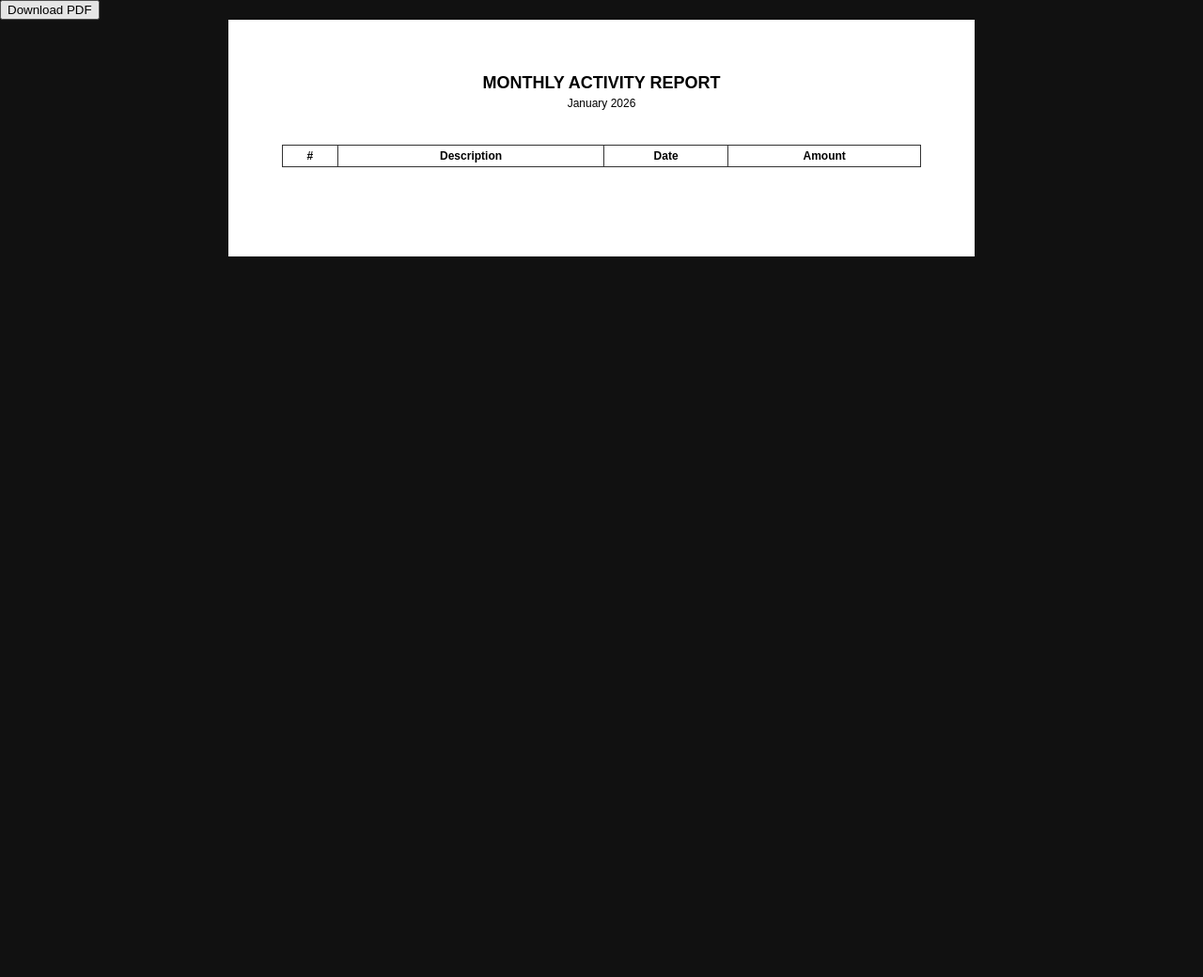
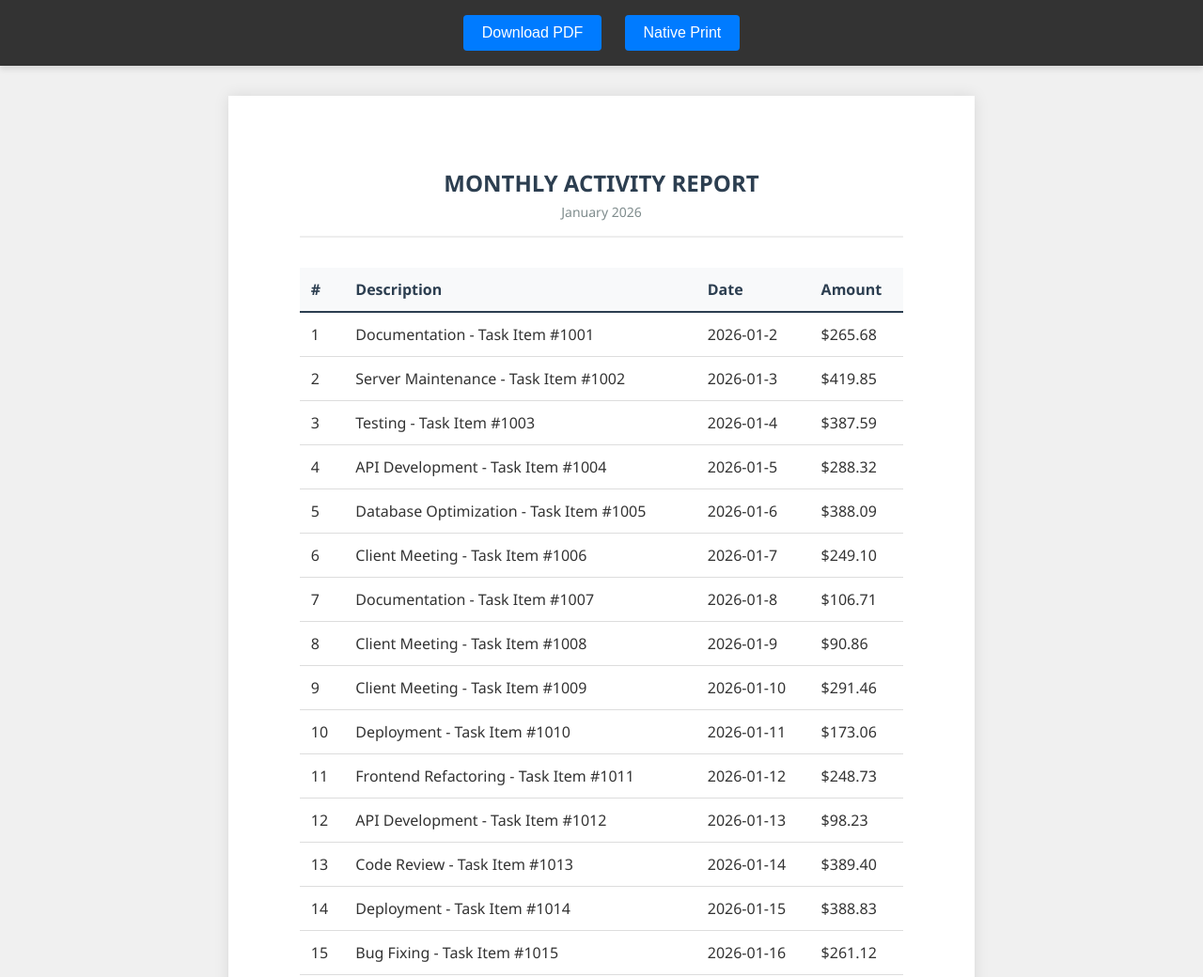
Before and after one commit to yvartpro/print-html, a plain HTML site: page index.html in a window 1280 px wide. Shown: the top 1040 px of the page at 94% size. Before the commit the page ends 800 px from the top, so only its background shows below. Drawn offline with Linux system fonts and the light colour scheme.

Commit message:
print works with an issue paddings

```diff
--- a/index.html
+++ b/index.html
@@ -1,47 +1,76 @@
 <!DOCTYPE html>
 <html lang="en">
+
 <head>
   <meta charset="UTF-8" />
   <title>PDF Template</title>
   <link rel="stylesheet" href="style.css" />
 </head>
+
 <body>
 
-<button onclick="generatePDF()">Download PDF</button>
+  <div class="controls">
+    <button id="btn-download" onclick="generatePDF()">Download PDF</button>
+    <button onclick="window.print()">Native Print</button>
+  </div>
 
-<div id="pdf-root" class="pdf">
+  <div id="pdf-root" class="pdf-container">
 
-  <!-- This wrapper FIXES padding on every page -->
-  <div class="page-padding">
-
-    <!-- HEADER (optional) -->
-    <div class="header">
+    <!-- HEADER -->
+    <header class="report-header">
       <h1>MONTHLY ACTIVITY REPORT</h1>
       <p>January 2026</p>
-    </div>
+    </header>
 
-    <!-- ✅ REUSABLE CONTENT BLOCK -->
-    <div class="content">
-      <table>
+    <!-- CONTENT -->
+    <main class="report-content">
+      <table class="data-table">
         <thead>
           <tr>
-            <th>#</th><th>Description</th><th>Date</th><th>Amount</th>
+            <th>#</th>
+            <th>Description</th>
+            <th>Date</th>
+            <th>Amount</th>
           </tr>
         </thead>
-        <tbody id="table-body"></tbody>
+        <tbody id="table-body">
+          <!-- Rows will be injected by JS -->
+        </tbody>
       </table>
-    </div>
+    </main>
 
-    <!-- FOOTER SPACE (numbers injected later) -->
-    <div class="footer">
-      <span class="page-number"></span>
-    </div>
+    <!-- FOOTER -->
+    <footer class="report-footer">
+      <p>Generated by Print Tool - <span id="date-now"></span></p>
+    </footer>
 
   </div>
-</div>
 
-<script src="https://cdnjs.cloudflare.com/ajax/libs/html2pdf.js/0.10.1/html2pdf.bundle.min.js"></script>
-<script src="script.js"></script>
+  <script src="https://cdnjs.cloudflare.com/ajax/libs/html2pdf.js/0.10.1/html2pdf.bundle.min.js"></script>
+  <script src="script.js"></script>
+  <script>
+    // Quick Mock Data Generator
+    const tbody = document.getElementById('table-body');
+    const dateSpan = document.getElementById('date-now');
+    dateSpan.textContent = new Date().toLocaleDateString();
+
+    const descriptions = [
+      "Server Maintenance", "API Development", "Database Optimization", "Frontend Refactoring",
+      "Client Meeting", "Code Review", "Bug Fixing", "Deployment", "Testing", "Documentation"
+    ];
+
+    for (let i = 1; i <= 60; i++) {
+      const tr = document.createElement('tr');
+      tr.innerHTML = `
+      <td>${i}</td>
+      <td>${descriptions[Math.floor(Math.random() * descriptions.length)]} - Task Item #${1000 + i}</td>
+      <td>2026-01-${(i % 30) + 1}</td>
+      <td>$${(Math.random() * 500).toFixed(2)}</td>
+    `;
+      tbody.appendChild(tr);
+    }
+  </script>
 
 </body>
+
 </html>
--- a/script.js
+++ b/script.js
@@ -1,42 +1,65 @@
 function generatePDF() {
   const element = document.getElementById("pdf-root");
+  const button = document.getElementById("btn-download");
+  const originalText = button ? button.innerText : "Download PDF";
+
+  // UI Feedback
+  if (button) {
+    button.disabled = true;
+    button.innerText = "Generating...";
+  }
+  document.body.style.cursor = "wait";
+
+  const filename = `activity_report_${new Date().toISOString().slice(0, 10)}.pdf`;
 
   const opt = {
-    margin: 0,
-    filename: "report.pdf",
+    margin: 15,
+    filename: filename, // Fallback
     image: { type: "jpeg", quality: 0.98 },
     html2canvas: {
       scale: 2,
-      useCORS: true
+      useCORS: true,
+      scrollY: 0
     },
     jsPDF: {
       unit: "mm",
       format: "a4",
       orientation: "portrait"
     },
-    pagebreak: {
-      mode: ["css", "legacy"]
-    }
+    pagebreak: { mode: ['css', 'legacy'] }
   };
 
   html2pdf()
     .set(opt)
     .from(element)
     .toPdf()
-    .get("pdf")
-    .then((pdf) => {
-      const totalPages = pdf.internal.getNumberOfPages();
-
-      for (let i = 1; i <= totalPages; i++) {
-        pdf.setPage(i);
-        pdf.setFontSize(9);
-        pdf.text(
-          `Page ${i} / ${totalPages}`,
-          200, // X (bottom right)
-          290, // Y
-          { align: "right" }
-        );
+    .output('blob') // Get blob instead of saving directly
+    .then((blob) => {
+      console.log("PDF Blob generated, size:", blob.size);
+      const url = URL.createObjectURL(blob);
+      const link = document.createElement('a');
+      link.href = url;
+      link.download = filename; // FORCE filename here
+      document.body.appendChild(link);
+      link.click();
+      document.body.removeChild(link);
+      URL.revokeObjectURL(url);
+    })
+    .then(() => {
+      // Reset UI
+      if (button) {
+        button.disabled = false;
+        button.innerText = originalText;
       }
+      document.body.style.cursor = "default";
     })
-    .save();
+    .catch((err) => {
+      console.error("PDF Generation Error:", err);
+      alert("Error: " + err.message);
+      if (button) {
+        button.disabled = false;
+        button.innerText = originalText;
+      }
+      document.body.style.cursor = "default";
+    });
 }
--- a/style.css
+++ b/style.css
@@ -5,64 +5,152 @@
 
 body {
   margin: 0;
-  background: #111;
-  font-family: Arial, sans-serif;
+  padding: 0;
+  background: #f0f0f0;
+  font-family: 'Segoe UI', Tahoma, Geneva, Verdana, sans-serif;
+  color: #333;
 }
 
-/* PDF ROOT */
-.pdf {
-  width: 210mm;
-  background: white;
-  margin: auto;
+/* UI CONTROLS */
+.controls {
+  background: #333;
+  padding: 1rem;
+  text-align: center;
+  margin-bottom: 2rem;
+  box-shadow: 0 4px 6px rgba(0, 0, 0, 0.1);
 }
 
-/* 🔑 THIS IS THE MAGIC */
-.page-padding {
-  padding: 15mm;
+.controls button {
+  background: #007bff;
+  color: white;
+  border: none;
+  padding: 10px 20px;
+  margin: 0 10px;
+  font-size: 16px;
+  cursor: pointer;
+  border-radius: 4px;
+  transition: background 0.2s;
+}
+
+.controls button:hover {
+  background: #0056b3;
+}
+
+/* PDF CONTAINER (Screen View) */
+.pdf-container {
+  width: 210mm;
+  min-height: 297mm;
+  margin: 0 auto;
+  background: white;
+  padding: 20mm;
+  /* Default A4 margins */
+  box-shadow: 0 0 15px rgba(0, 0, 0, 0.1);
+  position: relative;
 }
 
 /* HEADER */
-.header {
+.report-header {
   text-align: center;
-  margin-bottom: 10mm;
+  margin-bottom: 2rem;
+  border-bottom: 2px solid #eee;
+  padding-bottom: 1rem;
 }
 
-.header h1 {
+.report-header h1 {
   margin: 0;
-  font-size: 18px;
+  color: #2c3e50;
+  font-size: 24px;
+  text-transform: uppercase;
 }
 
-.header p {
-  margin: 4px 0 0;
-  font-size: 12px;
+.report-header p {
+  margin: 5px 0 0;
+  color: #7f8c8d;
+  font-size: 14px;
 }
 
-/* CONTENT */
-.content {
-  font-size: 12px;
+/* TABLE STYLES */
+.data-table {
+  width: 100%;
+  border-collapse: collapse;
+  margin-bottom: 1rem;
 }
 
-/* TABLE EXAMPLE (optional) */
-table {
-  width: 100%;
-  border-collapse: collapse;
+.data-table th,
+.data-table td {
+  padding: 12px;
+  text-align: left;
+  border-bottom: 1px solid #ddd;
 }
 
-th, td {
-  border: 1px solid #333;
-  padding: 4px;
+.data-table th {
+  background-color: #f8f9fa;
+  font-weight: 600;
+  color: #2c3e50;
+  border-bottom: 2px solid #2c3e50;
+}
+
+.data-table tr:hover {
+  background-color: #f5f5f5;
 }
 
 /* FOOTER */
-.footer {
-  margin-top: 10mm;
-  font-size: 10px;
-  text-align: right;
+.report-footer {
+  margin-top: 2rem;
+  text-align: center;
+  font-size: 12px;
+  color: #95a5a6;
+  border-top: 1px solid #eee;
+  padding-top: 1rem;
 }
 
-/* PRINT RULES */
+/* PRINT MEDIA QUERIES */
 @media print {
-  .page-padding {
+  body {
+    background: white;
+    margin: 0;
+  }
+
+  .controls {
+    display: none !important;
+  }
+
+  .pdf-container {
+    width: 100%;
+    margin: 0;
+    box-shadow: none;
+    padding: 0;
+    /* Let @page handle margins or set manually here if using padding-box */
+  }
+
+  /* Ensure table headers repeat on new pages (browser dependent) */
+  thead {
+    display: table-header-group;
+  }
+
+  tfoot {
+    display: table-footer-group;
+  }
+
+  /* Prevent row breaks */
+  tr {
     page-break-inside: avoid;
   }
+
+  /* Prevent header/title separation */
+  h1,
+  h2,
+  h3,
+  h4,
+  h5,
+  h6 {
+    page-break-after: avoid;
+  }
+
+  /* Standard A4 settings */
+  @page {
+    size: A4;
+    margin: 15mm;
+    /* Browser controls this, but good to declare */
+  }
 }
```
Also changed, not shown: 1 other file.
